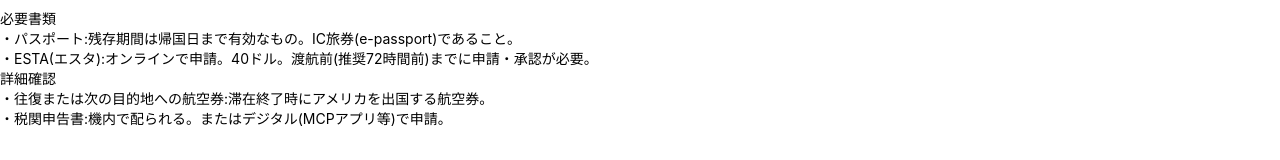
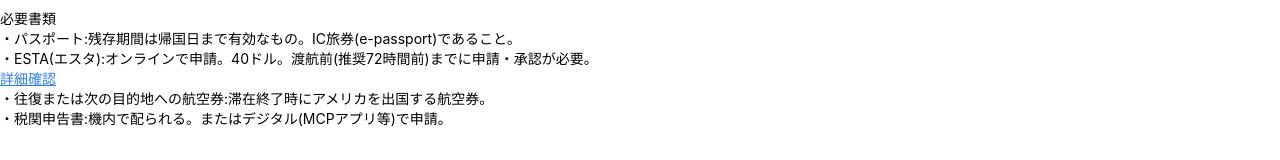
Before and after one commit to Triton-Swallows/Triton-Swallows-App, a React (Vite) app in the folder fe/: page /usa/packing-list in a window 1280 px wide. Shown: the part 123-283 px from the top of the page. Built offline with nearby package versions, Linux system fonts and the light colour scheme; no server answers.

Commit message:
change: Linkのatom化

```diff
--- /dev/null
+++ b/fe/src/components/atoms/Link.tsx
@@ -0,0 +1,14 @@
+import { Link } from "react-router-dom";
+
+type Props = {
+  path: string;
+  children: React.ReactNode;
+};
+
+export const PrimaryLink: React.FC<Props> = ({ path, children }) => {
+  return (
+    <Link to={path} className="text-blue-500 hover:text-blue-800 underline">
+      {children}
+    </Link>
+  );
+};
--- a/fe/src/components/pages/PackingList.tsx
+++ b/fe/src/components/pages/PackingList.tsx
@@ -1,7 +1,7 @@
-import { Link } from "react-router-dom";
 import { HeaderLayout } from "../templetes/HeaderLayout";
 import { Tabs, TabsContent, TabsList, TabsTrigger } from "@/components/ui/tabs";
 import { BackIcon } from "../atoms/BackIcon";
+import { PrimaryLink } from "../atoms/Link";
 
 type PackingItem = {
   name: string;
@@ -51,7 +51,7 @@ export const PackingList = () => {
               </div>
               {item.path !== "" && (
                 <div>
-                  <Link to={item.path}>詳細確認</Link>
+                  <PrimaryLink path={item.path}>詳細確認</PrimaryLink>
                 </div>
               )}
             </div>
```
